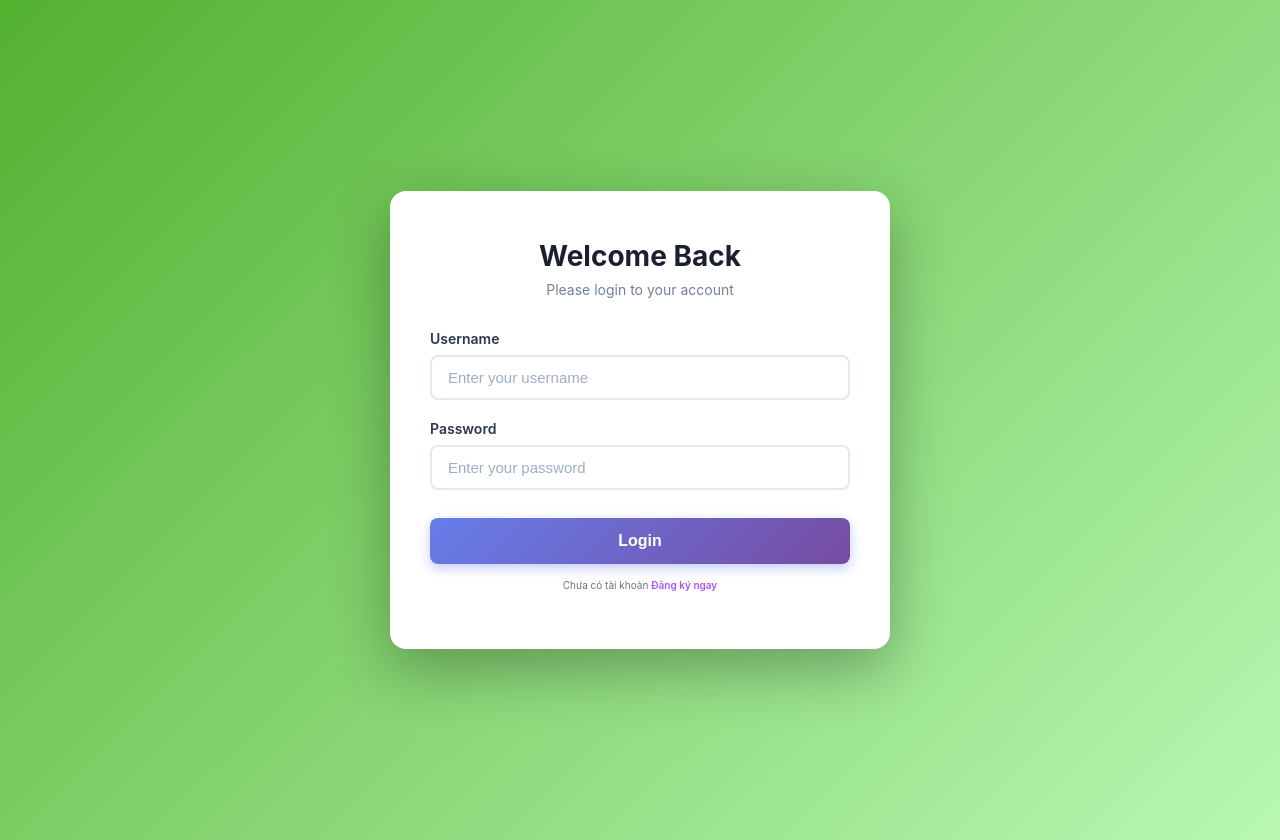
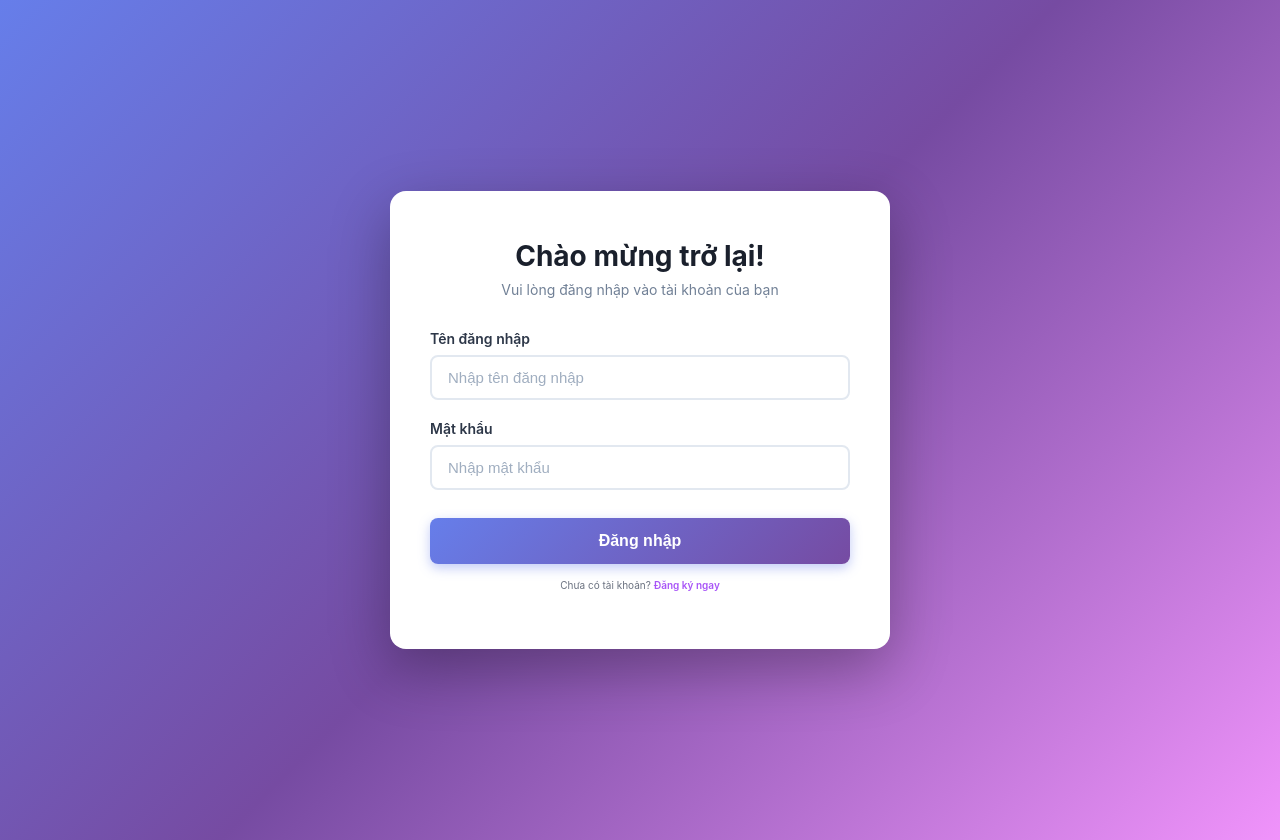
Before and after one commit to VanDuc263/AppChat, a React (Create React App) app: page /login in a window 1280 px wide. Built offline with nearby package versions, Linux system fonts and the light colour scheme; no server answers.

Commit message:
Change the login interface

```diff
--- a/src/pages/LoginPage.tsx
+++ b/src/pages/LoginPage.tsx
@@ -1,6 +1,6 @@
 import { useAuth } from "../contexts/AuthContext";
 import { useState } from "react";
-import {Link, Navigate} from "react-router-dom";
+import { Link, Navigate } from "react-router-dom";
 import "../styles/LoginPage.css";
 
 const LoginPage: React.FC = () => {
@@ -9,36 +9,36 @@ const LoginPage: React.FC = () => {
     const [pass, setPass] = useState("");
 
     if (user) return <Navigate to="/chat" replace />;
+
     return (
         <div className="login-container">
             <div className="login-card">
-
                 <div className="login-header">
-                    <h1>Welcome Back</h1>
-                    <p>Please login to your account</p>
+                    <h1>Chào mừng trở lại!</h1>
+                    <p>Vui lòng đăng nhập vào tài khoản của bạn</p>
                 </div>
 
                 <form className="login-form" onSubmit={(e) => e.preventDefault()}>
                     <div className="input-group">
-                        <label htmlFor="username">Username</label>
+                        <label htmlFor="username">Tên đăng nhập</label>
                         <input
                             id="username"
                             type="text"
                             value={username}
                             onChange={(e) => setUsername(e.target.value)}
-                            placeholder="Enter your username"
+                            placeholder="Nhập tên đăng nhập"
                             autoComplete="username"
                         />
                     </div>
 
                     <div className="input-group">
-                        <label htmlFor="password">Password</label>
+                        <label htmlFor="password">Mật khẩu</label>
                         <input
                             id="password"
                             type="password"
                             value={pass}
                             onChange={(e) => setPass(e.target.value)}
-                            placeholder="Enter your password"
+                            placeholder="Nhập mật khẩu"
                             autoComplete="current-password"
                         />
                     </div>
@@ -48,12 +48,13 @@ const LoginPage: React.FC = () => {
                         className="login-button"
                         onClick={() => login(username, pass)}
                     >
-                        Login
+                        Đăng nhập
                     </button>
                 </form>
+
                 <div className="login-link">
                     <p>
-                        Chưa có tài khoản {" "}
+                        Chưa có tài khoản?{" "}
                         <Link to="/register">Đăng ký ngay</Link>
                     </p>
                 </div>
--- a/src/styles/LoginPage.css
+++ b/src/styles/LoginPage.css
@@ -1,14 +1,12 @@
-/* Login Container - Full screen with gradient background */
 .login-container {
     min-height: 100vh;
     display: flex;
     justify-content: center;
     align-items: center;
-    background: linear-gradient(135deg, #53b130 0%, #b8f8b3 100%);
+    background: linear-gradient(135deg, #667eea 0%, #764ba2 50%, #f093fb 100%);
     padding: 20px;
 }
 
-/* Login Card - White container with shadow */
 .login-card {
     background: white;
     border-radius: 16px;
@@ -30,7 +28,6 @@
     }
 }
 
-/* Header Section */
 .login-header {
     text-align: center;
     margin-bottom: 32px;
@@ -49,14 +46,12 @@
     margin: 0;
 }
 
-/* Form Styling */
 .login-form {
     display: flex;
     flex-direction: column;
     gap: 20px;
 }
 
-/* Input Group */
 .input-group {
     display: flex;
     flex-direction: column;
@@ -89,7 +84,6 @@
     box-shadow: 0 0 0 3px rgba(102, 126, 234, 0.1);
 }
 
-/* Login Button */
 .login-button {
     width: 100%;
     padding: 14px;
@@ -115,7 +109,6 @@
     box-shadow: 0 2px 8px rgba(102, 126, 234, 0.4);
 }
 
-/* Responsive Design */
 @media (max-width: 480px) {
     .login-card {
         padding: 32px 24px;
```
